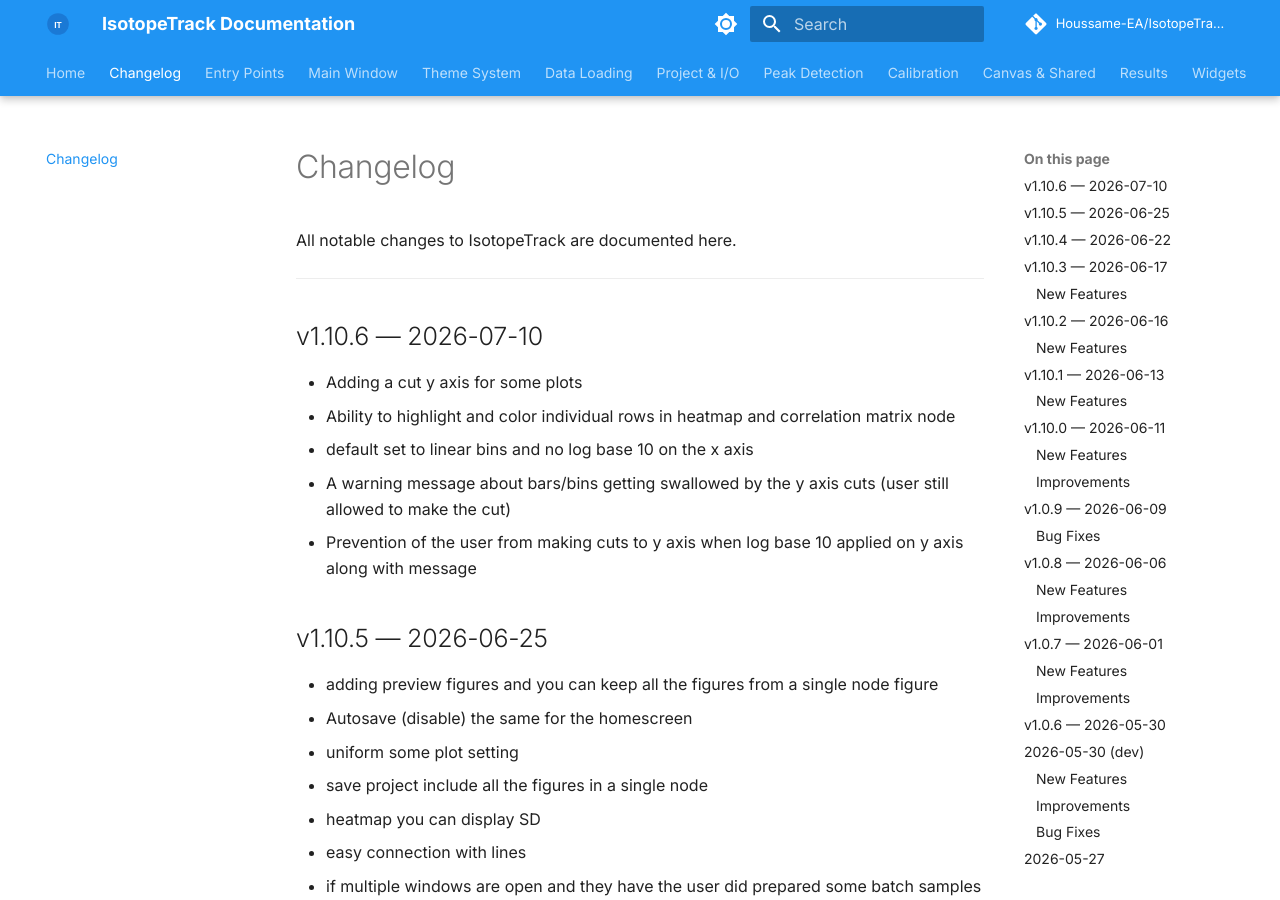
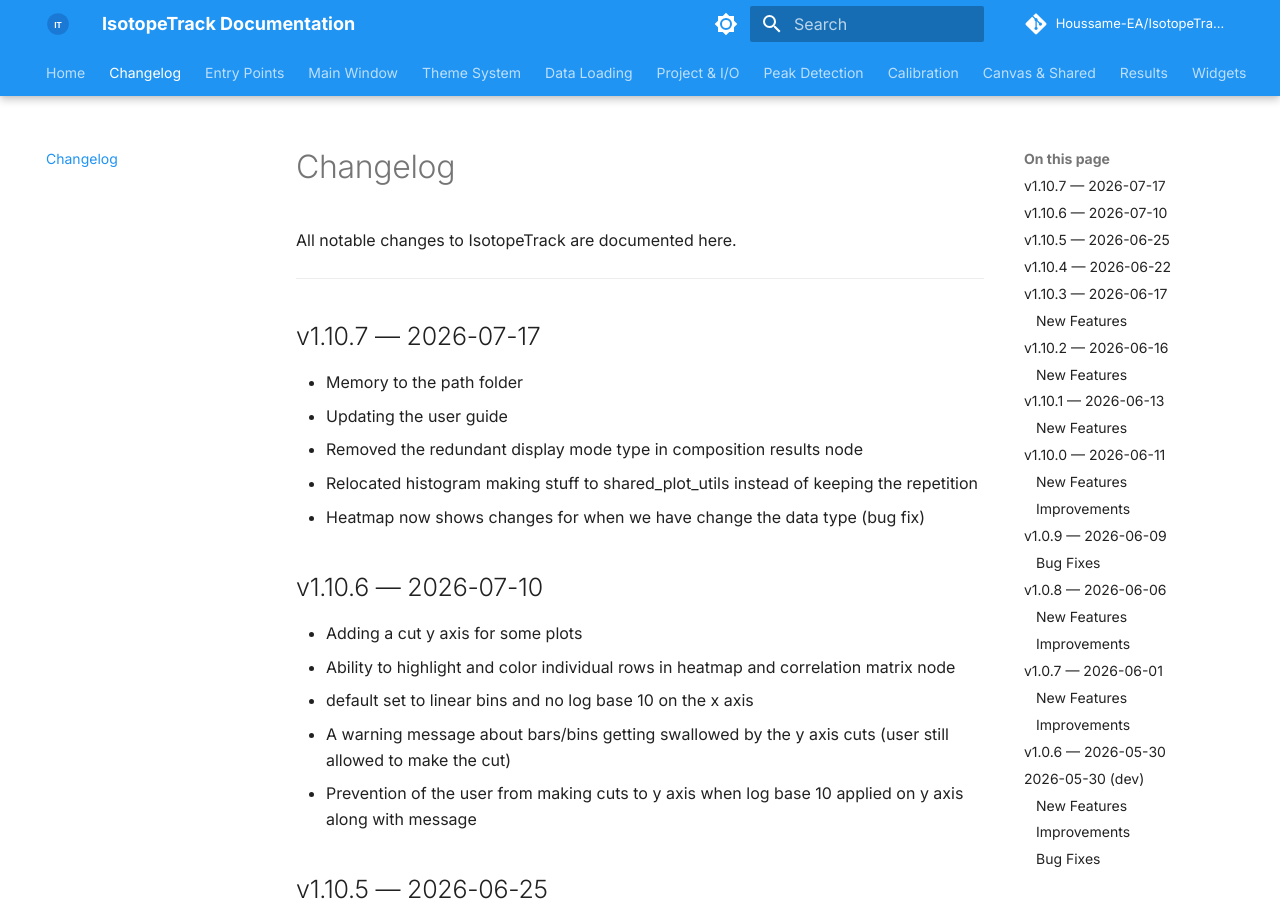
Before and after one commit to Houssame-EA/IsotopeTrack, an MkDocs documentation site: the page built from docs/changelog.md, in a window 1280 px wide and 900 px high. Built offline with MkDocs 1.6.1 and Material for MkDocs 9.7.7, drawn with Linux system fonts in a browser that asks for light colours; comment, search, counter and statistics services are not loaded; the version menu is left out.

Commit message:
update change log

```diff
--- a/docs/changelog.md
+++ b/docs/changelog.md
@@ -3,6 +3,14 @@
 All notable changes to IsotopeTrack are documented here.
 
 ---
+## v1.10.7 — 2026-07-17
+
+
+- Memory to the path folder
+- Updating the user guide
+- Removed the redundant display mode type in composition results node
+- Relocated histogram making stuff to shared_plot_utils instead of keeping the repetition
+- Heatmap now shows changes for when we have change the data type (bug fix)
 
 
 ## v1.10.6 — 2026-07-10
```
